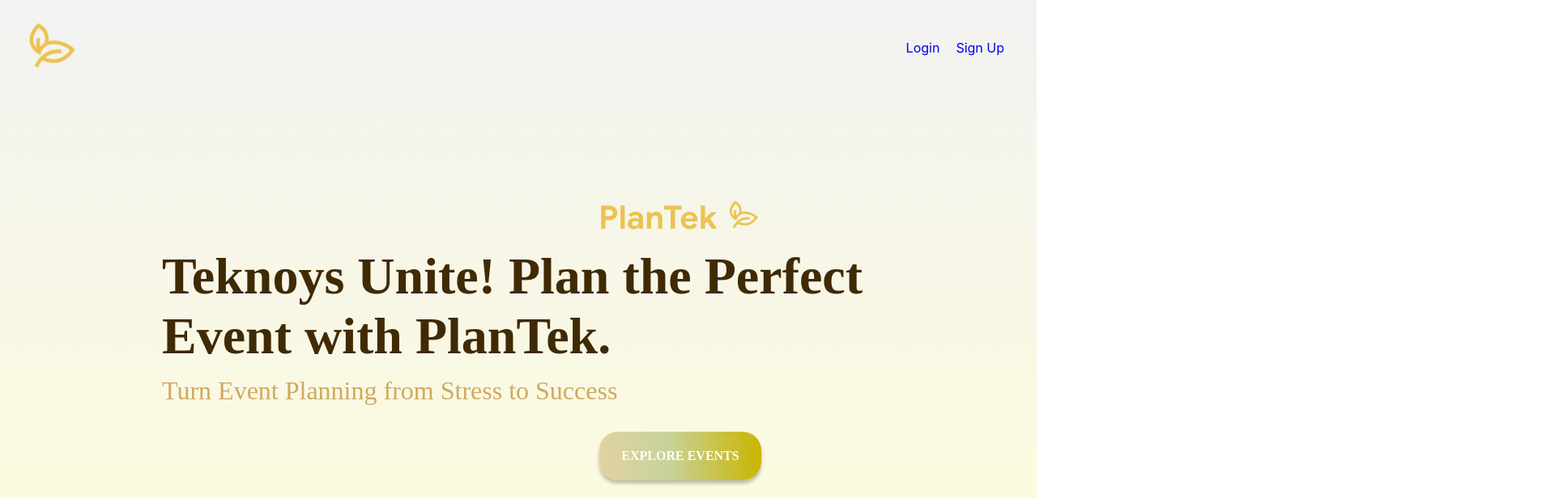
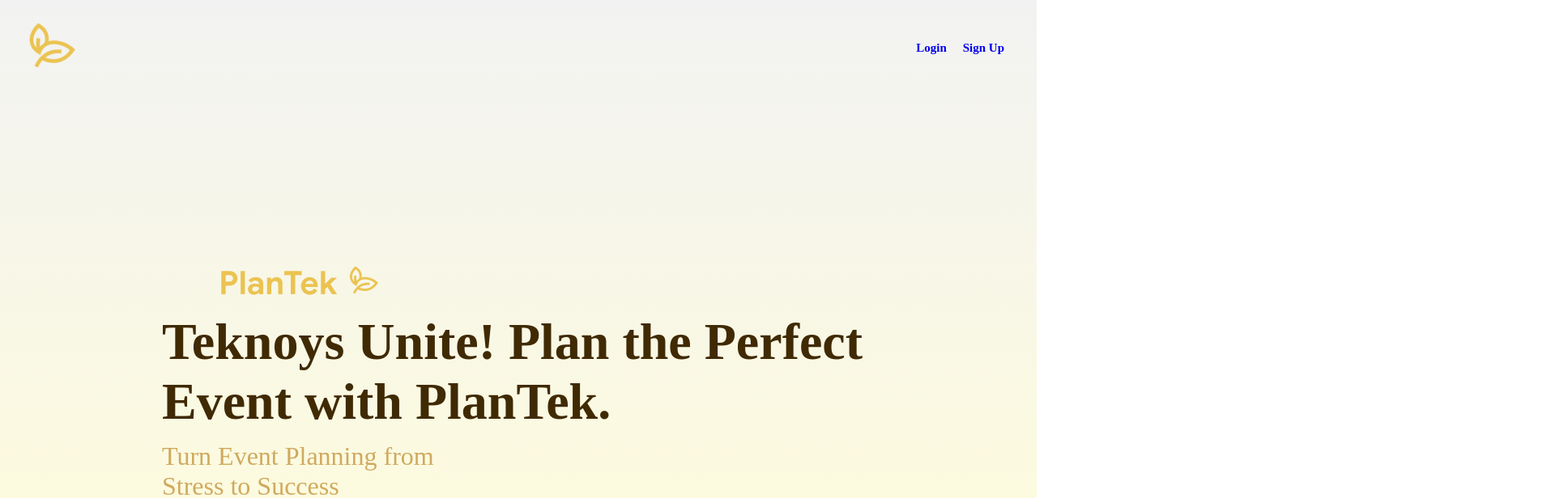
Before and after one commit to JunCyricShaneDelaTorre/MetroEvents, a React (Create React App) app: page / in a window 1280 px wide. Shown: the top 616 px of the page at 81% size, 1920 px wide, since content can reach past the window. Built offline with nearby package versions, Linux system fonts and the light colour scheme.

Commit message:
improved landing page

```diff
--- a/src/pages/PublicPage/LandingPage.jsx
+++ b/src/pages/PublicPage/LandingPage.jsx
@@ -13,8 +13,10 @@ export default function LandingPage() {
             <Link to={'/'} className='Logo'><img src={Logo} alt="Logo" /></Link>
           </div>
           <div className='login-signup'>
+          <div className='navtext'>
             <Link to={'Login'} className='Login' >Login</Link>
             <Link to={'SignUp'} className='SignUp' >Sign Up</Link>
+            </div>
           </div>
         </div>
       </div>
--- a/src/pages/PublicPage/PublicPageCss/LandingPage.css
+++ b/src/pages/PublicPage/PublicPageCss/LandingPage.css
@@ -12,6 +12,17 @@
     display: flex;
 }
 
+.navtext {
+    font-weight: 500;
+    text-align: left;
+    font-size: 15px;
+    border: none;
+    cursor: pointer;
+    font-family: 'Google Sans';
+    font-weight: 700;
+    color: white;
+
+}
 
 .loginsignup-link{
     margin-left: auto;
@@ -42,8 +53,8 @@
   }
 
   .container2 {
-    width: 100%;
-    height: 600px;
+    width: auto;
+    height: 800px;
     padding-bottom: 198px;
     padding-right: 738px;
     padding-left: 200px;
```
